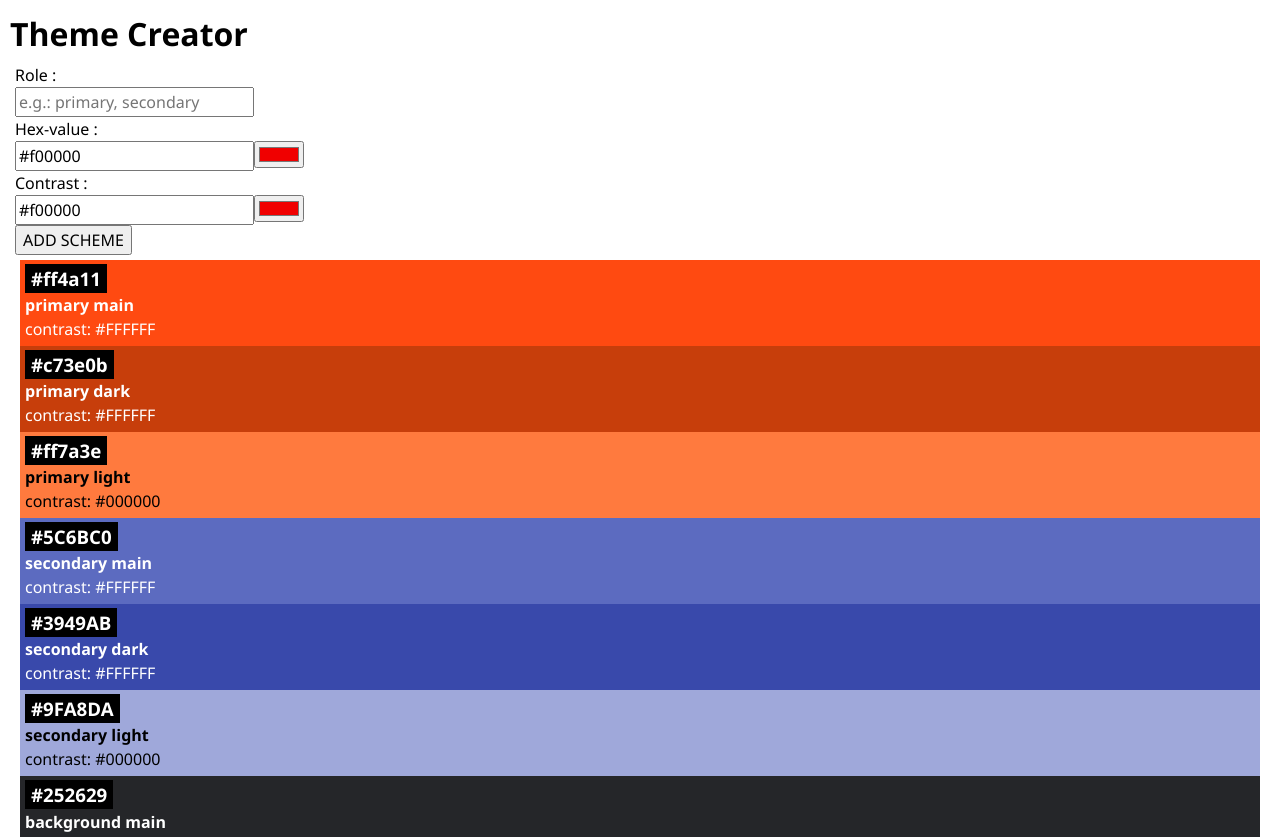
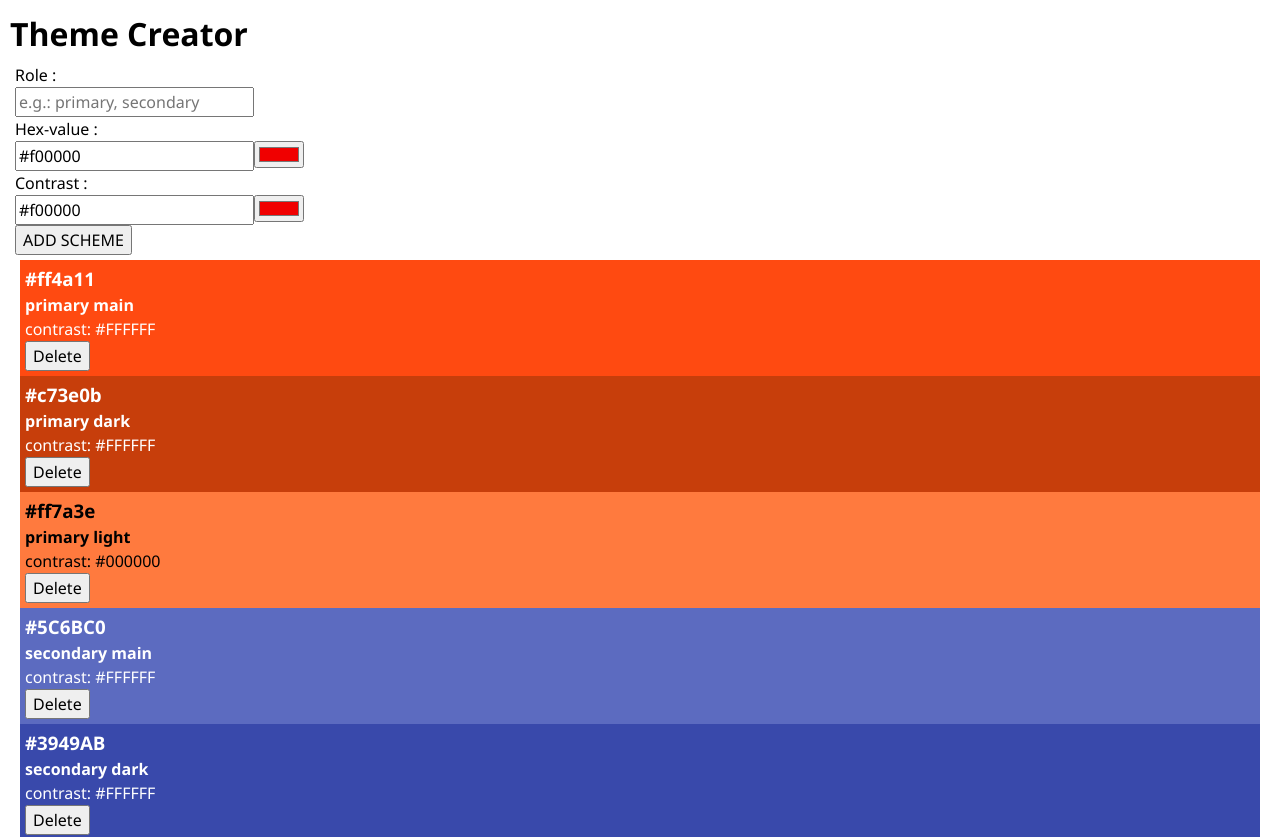
Before and after one commit to Braun-Johannes/Theme-creator, a React (Vite) app: page / in a window 1280 px wide. Shown: the top 837 px of the page. Built offline with nearby package versions, Linux system fonts and the light colour scheme.

Commit message:
add delete button and message

```diff
--- a/src/App.jsx
+++ b/src/App.jsx
@@ -12,28 +12,23 @@ function App() {
     setSchemes([{ id: uid(), ...newScheme }, ...schemes]);
   }
 
+  function handleDelete(id) {
+    setSchemes(schemes.filter((scheme) => scheme.id !== id));
+  }
+
   return (
     <>
       <h1>Theme Creator</h1>
-      <ColorForm onAddScheme={handleAddScheme} schemes={schemes} />
-
-      {schemes.map((color) => {
-        return <Color key={color.id} color={color} />;
-      })}
+      <ColorForm onAddScheme={handleAddScheme} />
+      {schemes.length === 0 ? (
+        <p>No schemes... Start by adding one!</p>
+      ) : (
+        schemes.map((color) => (
+          <Color key={color.id} color={color} onDelete={handleDelete} />
+        ))
+      )}
     </>
   );
 }
 
 export default App;
-
-// return (
-//   <>
-//     <h1>Theme Creator</h1>
-//     <ColorForm onAddScheme={handleAddScheme} />
-
-// {initialColors.map((color) => {
-//   return <Color key={color.id} color={color} />;
-//     })}
-//   </>
-// );
-// }
--- a/src/Components/Color/Color.css
+++ b/src/Components/Color/Color.css
@@ -3,7 +3,7 @@
   padding: 5px;
 }
 
-.color-card-headline {
+.color-card-hightlight {
   display: inline;
   padding: 2px 6px;
   background: black;
--- a/src/Components/Color/Color.jsx
+++ b/src/Components/Color/Color.jsx
@@ -1,6 +1,17 @@
+import { useState } from "react";
 import "./Color.css";
 
-export default function Color({ color }) {
+export default function Color({ color, onDelete }) {
+  const [confirmDelete, setConfirmDelete] = useState(false);
+
+  function handleDeleteBool() {
+    if (confirmDelete) {
+      onDelete(color.id);
+    } else {
+      setConfirmDelete(true);
+    }
+  }
+
   return (
     <div
       className="color-card"
@@ -12,6 +23,15 @@ export default function Color({ color }) {
       <h3 className="color-card-headline">{color.hex}</h3>
       <h4>{color.role}</h4>
       <p>contrast: {color.contrastText}</p>
+      {confirmDelete ? (
+        <p className="color-card-hightlight">
+          Really delete?
+          <button onClick={() => setConfirmDelete(false)}>Cancel</button>
+          <button onClick={handleDeleteBool}>Confirm Delete</button>
+        </p>
+      ) : (
+        <button onClick={handleDeleteBool}>Delete</button>
+      )}
     </div>
   );
 }
```
